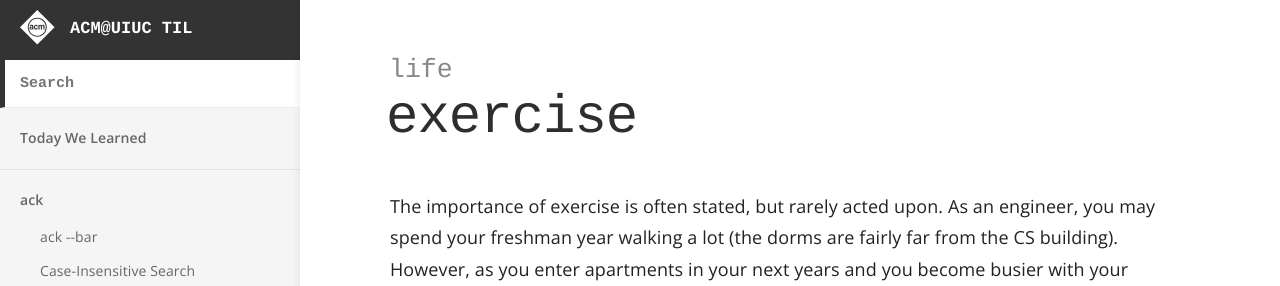
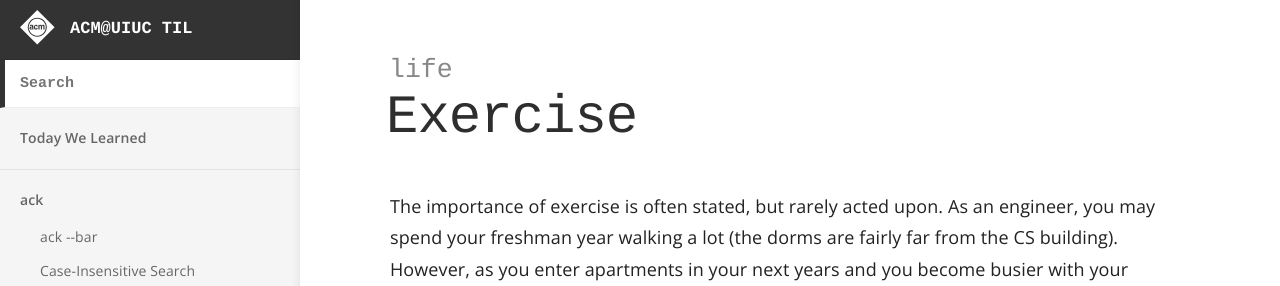
Before and after one commit to acm-uiuc/til, a Jekyll site: the page built from _til/life/exercise.md, in a window 1280 px wide and 900 px high. Shown: the top 286 px of the window. Built offline with Jekyll 4.4.1, drawn with Linux system fonts in a browser that asks for light colours.

```diff
--- a/_til/life/exercise.md
+++ b/_til/life/exercise.md
@@ -1,5 +1,5 @@
 ---
-title: exercise
+title: Exercise
 category: life
 ---
 
```
